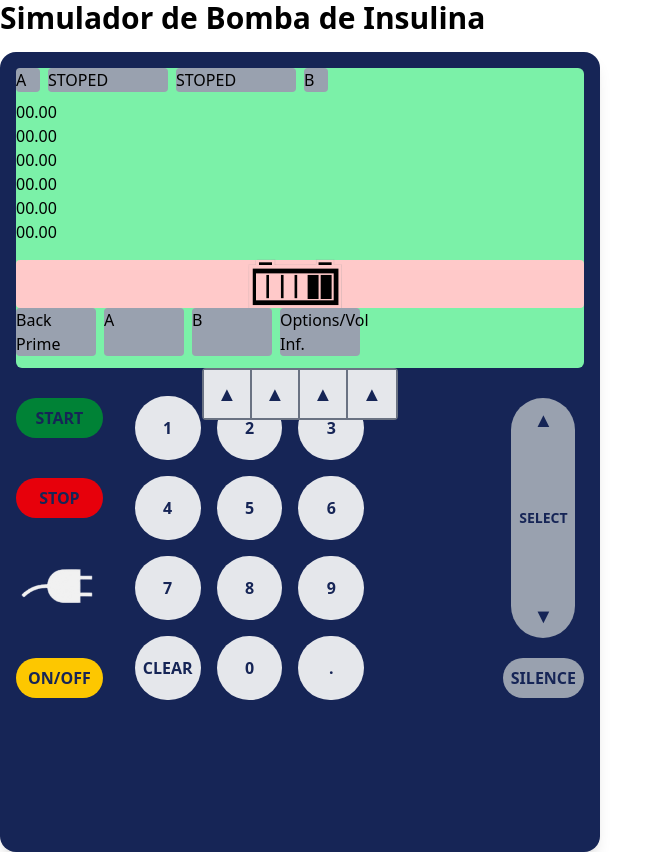
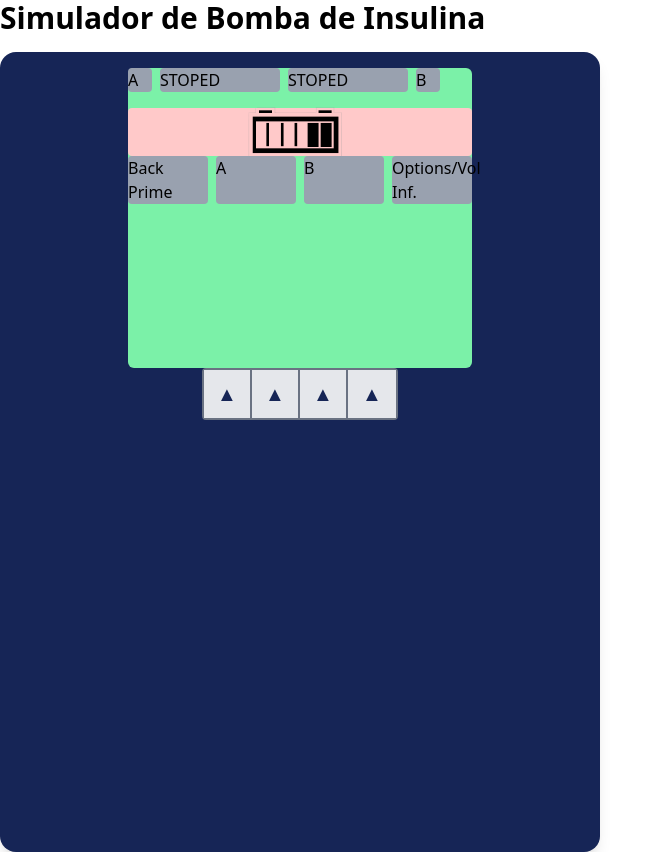
Before and after one commit to vpeinado263/simulador-bomba-insulina, a Next.js app in the folder frontend/: page / in a window 1280 px wide. Shown: the whole page, without its empty margins (0-663 px from the left). Built offline with nearby package versions, Linux system fonts and the light colour scheme.

Commit message:
Estilizar componentes

```diff
--- a/frontend/src/components/organisms/Lcd.jsx
+++ b/frontend/src/components/organisms/Lcd.jsx
@@ -1,22 +1,19 @@
 import MessageRegion from "../molecules/MessageRegion"
 import SoftkeyLabel from "../molecules/SoftkeyLabel"
 import StatusRegion from "../molecules/StatusRegion"
-import ControlPanel from "./ControlPanel"
+
 
 const Lcd = () => {
   return (
-    <div className="w-full h-75 bg-green-300 rounded-md ">
+    <>
+    <div>
+      <div className="w-full h-75 bg-green-300 rounded-md ">
       <StatusRegion />
-      <div>00.00</div>
-      <div>00.00</div>
-      <div>00.00</div>
-      <div>00.00</div>
-      <div>00.00</div>
-      <div>00.00</div>
       <MessageRegion />
       <SoftkeyLabel />
-      <ControlPanel />
+      </div>
     </div>
+    </>
   )
 }
 
--- a/frontend/src/components/templates/DeviceLayout.jsx
+++ b/frontend/src/components/templates/DeviceLayout.jsx
@@ -5,7 +5,9 @@ const DeviceLayout = () => {
   return (
     <div className="w-[600px] h-[800px] bg-blue-950 rounded-2xl shadow-lg flex flex-col items-center p-4">
       <Lcd />
-      <Softkeys />
+      <div>
+       <Softkeys />
+      </div>
     <div className="flex-1 w-full flex items-center justify-center my-2">
 
     </div>
```
